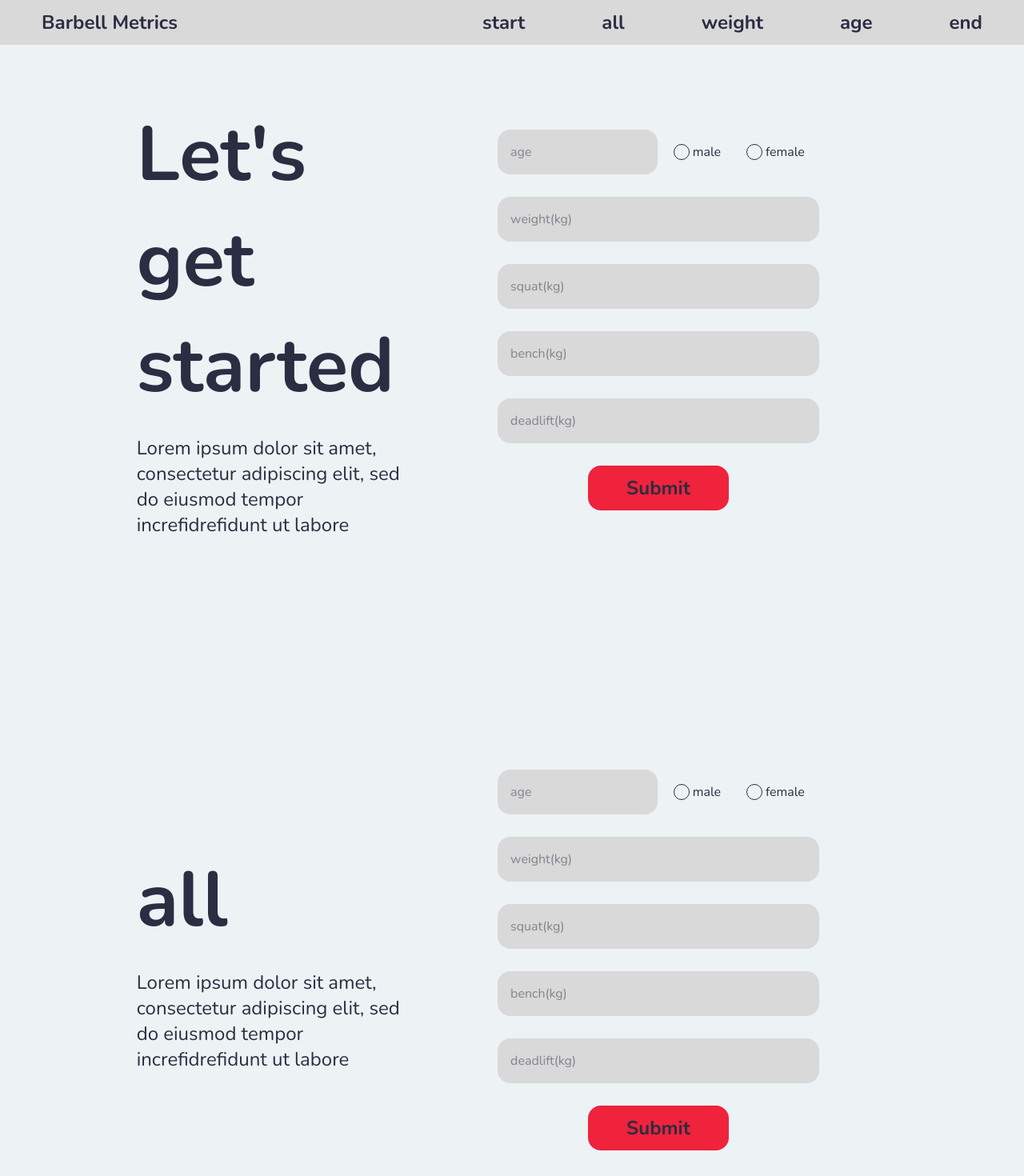
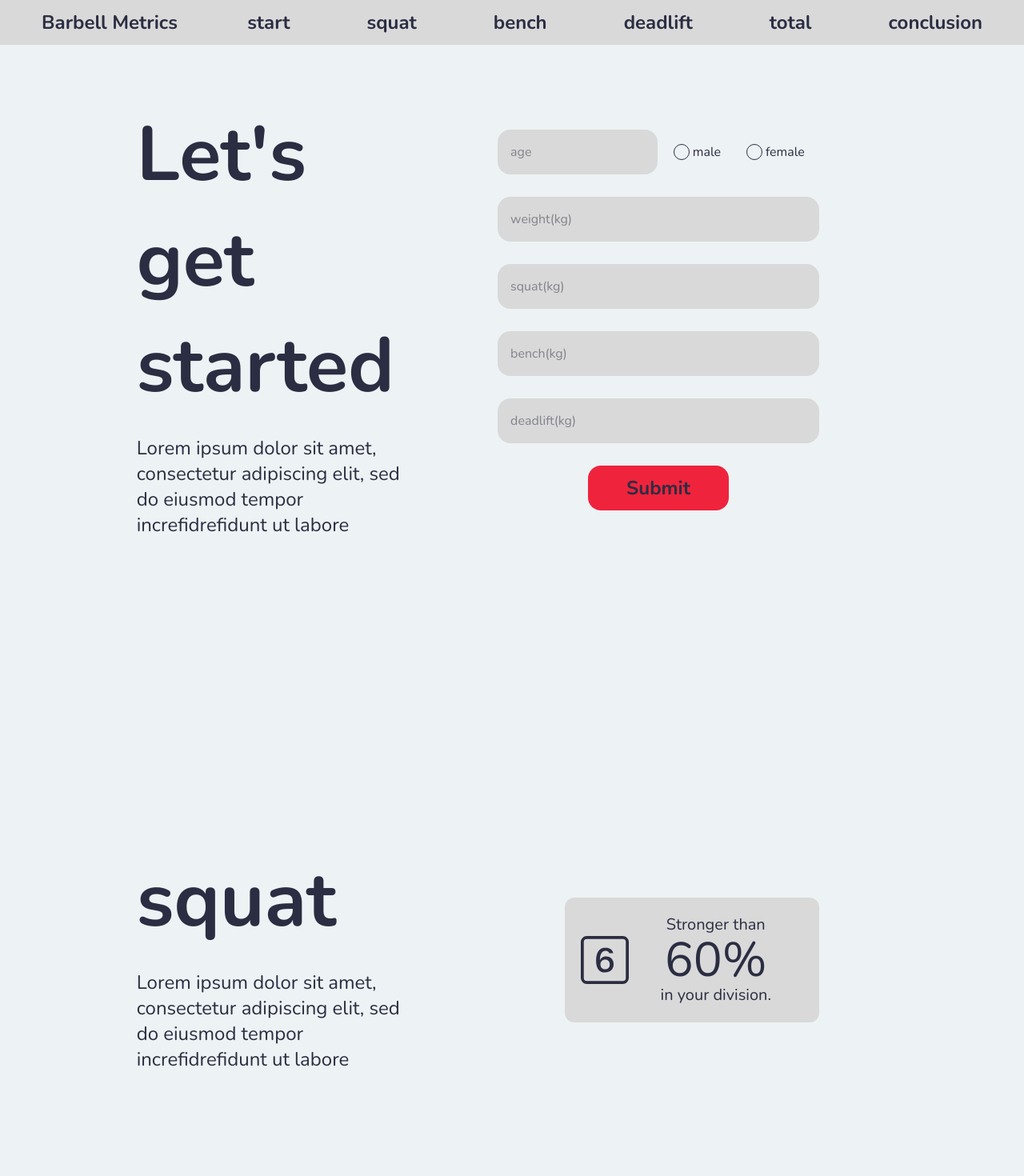
Before and after one commit to ZacharyTa/powerlifting-project, a Next.js app: page /compare in a window 1280 px wide. Shown: the top 1470 px of the page at 80% size. Built offline with nearby package versions, Linux system fonts and the light colour scheme.

Commit message:
compare setup

```diff
--- a/src/app/compare/page.js
+++ b/src/app/compare/page.js
@@ -1,5 +1,8 @@
 import Page from "@/components/compare/Page";
 import Protected from "@/components/Protected";
+import Percentage from "@/components/compare/Percentage";
+import Calculator from "@/components/Calculator";
+import { Bs6Square } from "react-icons/bs";
 
 const Compare = () => {
   return (
@@ -8,25 +11,38 @@ const Compare = () => {
         id="start"
         title="Let's get started"
         description="Lorem ipsum dolor sit amet, consectetur adipiscing elit, sed do eiusmod tempor increfidrefidunt ut labore "
+        right={<Calculator />}
       />
       <Page
-        id="all"
-        title="all"
+        id="squat"
+        title="squat"
         description="Lorem ipsum dolor sit amet, consectetur adipiscing elit, sed do eiusmod tempor increfidrefidunt ut labore "
+        right={
+          <Percentage
+            percent={60}
+            icon={<Bs6Square className="text-6xl" />}
+            description="Lorem ipsume quia dolor sit amet"
+          />
+        }
       />
       <Page
-        id="weight"
-        title="weight"
+        id="bench"
+        title="bench"
         description="Lorem ipsum dolor sit amet, consectetur adipiscing elit, sed do eiusmod tempor incididunt ut labore "
       />
       <Page
-        id="age"
-        title="age"
+        id="deadlift"
+        title="deadlift"
         description="Lorem ipsum dolor sit amet, consectetur adipiscing elit, sed do eiusmod tempor incididunt ut labore "
       />
       <Page
-        id="end"
-        title="end"
+        id="total"
+        title="total"
+        description="Lorem ipsum dolor sit amet, consectetur adipiscing elit, sed do eiusmod tempor incididunt ut labore "
+      />
+      <Page
+        id="conclusion"
+        title="conclusion"
         description="Lorem ipsum dolor sit amet, consectetur adipiscing elit, sed do eiusmod tempor incididunt ut labore "
       />
     </Protected>
--- a/src/components/compare/Page.jsx
+++ b/src/components/compare/Page.jsx
@@ -1,6 +1,9 @@
 import Calculator from "@/components/Calculator";
+import Graph from "@/components/compare/Graph";
+import Percentage from "@/components/compare/Percentage";
+import { Bs6Square } from "react-icons/bs";
 
-const Page = ({ title, id, description }) => {
+const Page = ({ title, id, description, right }) => {
   return (
     <div
       id={id}
@@ -10,9 +13,7 @@ const Page = ({ title, id, description }) => {
         <div className="text-8xl font-bold mb-5 leading-snug">{title}</div>
         <div>{description}</div>
       </div>
-      <div className="col-span-2">
-        <Calculator />
-      </div>
+      <div className="col-span-2">{right}</div>
     </div>
   );
 };
--- a/src/components/compare/Percentage.jsx
+++ b/src/components/compare/Percentage.jsx
@@ -1,5 +1,14 @@
-const Percentage = () => {
-  return <div className="flex flex-col">af</div>;
+const Percentage = ({ percent = "N/A", icon, description }) => {
+  return (
+    <div className="flex flex-row bg-power-gray h-1/3 p-5 rounded-xl justify-center items-center">
+      {icon}
+      <div className="flex flex-col mx-10 items-center text-center justify-center text-xl">
+        Stronger than
+        <div className="text-6xl">{percent}%</div>
+        in your division.
+      </div>
+    </div>
+  );
 };
 
 export default Percentage;
--- a/src/data/Navigation.js
+++ b/src/data/Navigation.js
@@ -15,20 +15,24 @@ export const COMPARE = [
     ref: "#start",
   },
   {
-    name: "all",
-    ref: "#all",
+    name: "squat",
+    ref: "#squat",
   },
   {
-    name: "weight",
-    ref: "#weight",
+    name: "bench",
+    ref: "#bench",
   },
   {
-    name: "age",
-    ref: "#age",
+    name: "deadlift",
+    ref: "#deadlift",
   },
   {
-    name: "end",
-    ref: "#end",
+    name: "total",
+    ref: "#total",
+  },
+  {
+    name: "conclusion",
+    ref: "#conclusion",
   },
 ];
 
```
